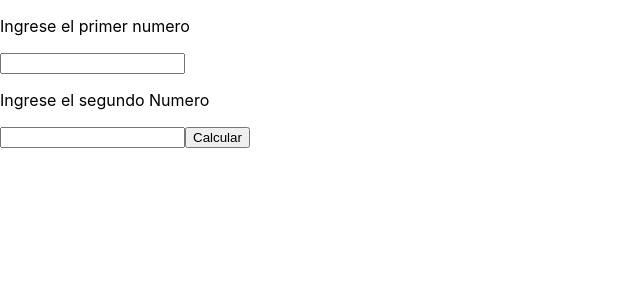
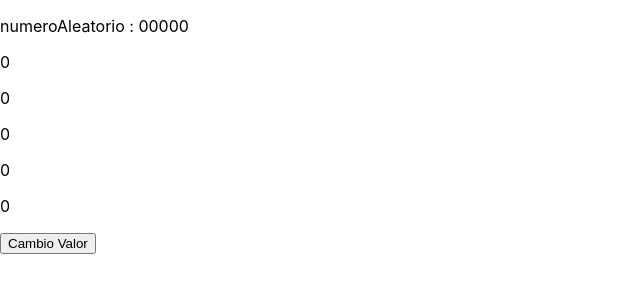
Before and after one commit to Black852456/ensayos_react_no_atencion, a React (Create React App) app: page / in a window 1280 px wide. Shown: the top 300 px of the page, without its empty margins (0-640 px from the left). Built offline with nearby package versions, Linux system fonts and the light colour scheme.

Commit message:
Entendimiento del Hook en React

```diff
--- a/src/App.js
+++ b/src/App.js
@@ -1,24 +1,31 @@
  import logo from './logo.svg';
 import './App.css';
+import { useState } from 'react';
 
 
-function calcular(e){
-    e.preventDefault();
-    let numero1 = parseInt(document.getElementById("numero1").value);
-    let numero2 = parseInt(document.getElementById("numero2").value);
-    alert("La suma de los numeros es: "+(numero1+numero2));
-}
+function App() {
+    function generarAleatorios(){
+      const numeros = new Array(5);
+      for (let i = 0; i < numeros.length; i++) {
+        let numeroAleatorio = Math.trunc(Math.random()*10);
+        numeros[i] = numeroAleatorio;
+      }
+      setNumeros(numeros)
+    }
 
-function App() {
+    //Hooks son como variables que se pueden reasignar con una funcion como medio que puede tener un datos inicial
+    // es parecido a un variable pero es mas como un objeto con un set y un constructor inicial en uno
+    const [numeros,setNumeros] = useState([0,0,0,0,0]);
+
     return (
     <div>
-      <form onSubmit={calcular}>
-      <p>Ingrese el primer numero</p>
-      <input type="number" id='numero1'/>
-      <p>Ingrese el segundo Numero</p>
-      <input type="number" id='numero2'/>
-      <button type='submit'>Calcular</button>
-      </form>
+      <p>numeroAleatorio : {numeros}</p>
+      {
+      numeros.map(num =>
+        <p>{num}</p>
+      )
+      }
+      <button onClick={generarAleatorios }>Cambio Valor</button>
     </div>
   );
 }
```
